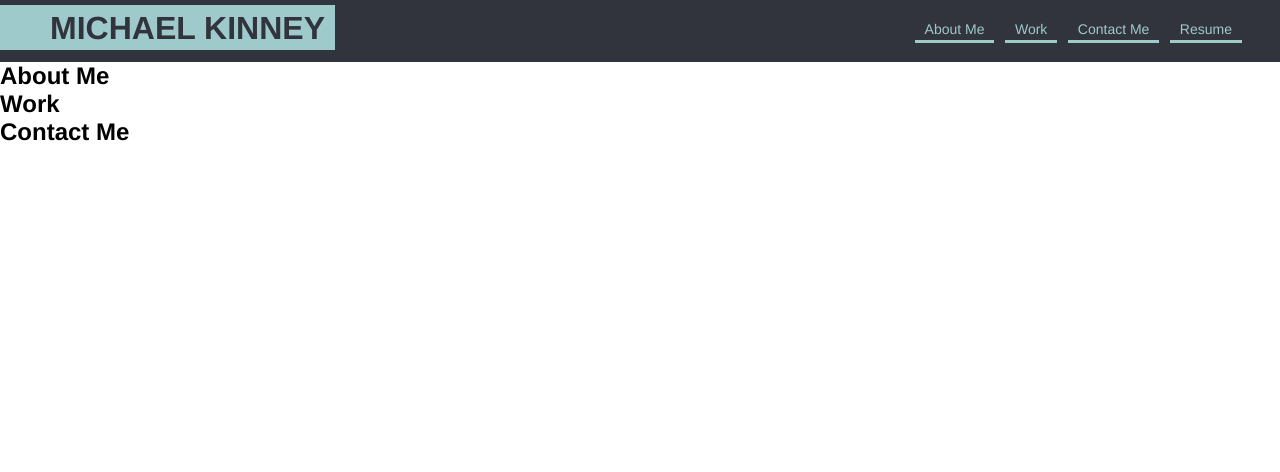
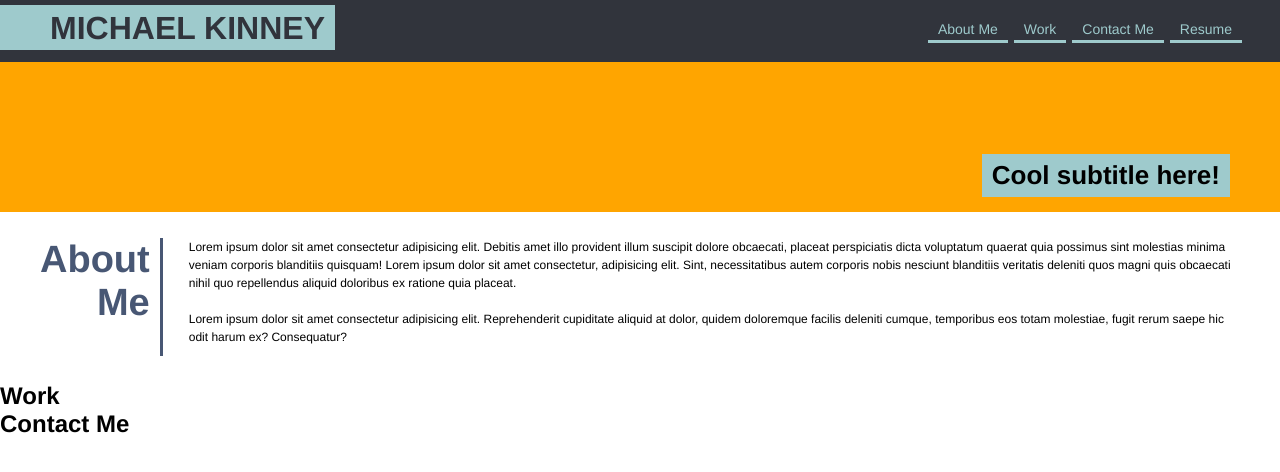
Before and after one commit to kinneym/portfolio, a plain HTML site: page index.html in a window 1280 px wide. Drawn offline with Linux system fonts and the light colour scheme.

Commit message:
build hero and about me sections

```diff
--- a/assets/css/style.css
+++ b/assets/css/style.css
@@ -1,6 +1,7 @@
 * {
     margin: 0;
     padding:0;
+    box-sizing: border-box;
 }
 
 body {
@@ -9,7 +10,7 @@ body {
 
 /* header styles */
 header {
-    background-color: #31343C;
+    background: #31343C;
     padding: 10px 35px 15px 0px;
     display: flex;
     justify-content: space-between;
@@ -19,7 +20,7 @@ header {
 
 header h1 a {
     color: #31343C;
-    background-color: #9ECACC;
+    background: #9ECACC;
     padding: 5px 10px 4px 50px;
     border-bottom: 10px solid #31343C;
 }
@@ -29,33 +30,70 @@ header a {
     color: #9ECACC;
 }
 
+header nav ul {
+    display: flex;
+    align-items: center;
+    justify-content: center;
+}
+
 header nav ul li {
     list-style: none;
-    display: inline;
 }
 
 header nav ul li a {
-    margin: 0 3px;
+    margin: 10px 3px;
     padding: 3px 10px;
     font-weight: lighter;
     font-size: 14px;
     border-bottom: 3px solid #9ECACC;
 }
 
-/* header nav {
-    background-color: #9ECACC;
+/* Hero section styles */
+
+.hero {
+    background: orange;
+    width: 100%;
+    height: 150px;
+    padding: 0 10px 0 0;
+    margin-bottom: 16px;
+    display: flex;
+    justify-content: right;
+    align-items: flex-end;
 }
 
-header div h1 {
-    font-weight: lighter;
-    color: #31343C;
+.hero h4 {
+    background: #9ECACC;
+    padding: 6px 10px;
+    margin-right: 40px;
+    margin-bottom: 15px;
+    font-size: 26px;
 }
 
-header a {
-    text-decoration: none;
-    color: #9ECACC;
+/* main-content section */
+.main-content {
+    padding: 10px 40px;
 }
 
-header div {
-    background-color: #9ECACC;
-} */
+/* "About Me" section */
+.about-section {
+    display: flex;
+    margin-bottom: 16px;
+}
+
+.about-text {
+    padding-left: 26px;
+    padding-bottom: 10px;
+    border-left: 3px solid #485774;
+}
+
+.about-text p {
+    font-size: 12px;
+    line-height: 1.5;
+}
+
+.about-section h2 {
+    padding-right: 10px;
+    font-size: 38px;
+    text-align: right;
+    color: #485774
+}
--- a/index.html
+++ b/index.html
@@ -22,13 +22,25 @@
 
         <!-- Hero section -->
         <section class="hero">
-
+            <h4>Cool subtitle here!</h4>
         </section>
 
-        <!-- "About Me" section -->
-        <section id="about-me">
-            <h2>About Me</h2>
+        <!-- Main content section -->
+        <section class="main-content">
 
+            <!-- "About Me" section -->
+            <article id="about-me" class="about-section">
+                <h2>About Me</h2>
+                <div class="about-text">
+                    <p>
+                        Lorem ipsum dolor sit amet consectetur adipisicing elit. Debitis amet illo provident illum suscipit dolore obcaecati, placeat perspiciatis dicta voluptatum quaerat quia possimus sint molestias minima veniam corporis blanditiis quisquam! Lorem ipsum dolor sit amet consectetur, adipisicing elit. Sint, necessitatibus autem corporis nobis nesciunt blanditiis veritatis deleniti quos magni quis obcaecati nihil quo repellendus aliquid doloribus ex ratione quia placeat.
+                    </p>
+                    &nbsp;
+                    <p>
+                        Lorem ipsum dolor sit amet consectetur adipisicing elit. Reprehenderit cupiditate aliquid at dolor, quidem doloremque facilis deleniti cumque, temporibus eos totam molestiae, fugit rerum saepe hic odit harum ex? Consequatur?
+                    </p>
+                </div>
+            </article>
         </section>
 
         <!-- "Work" section -->
```
